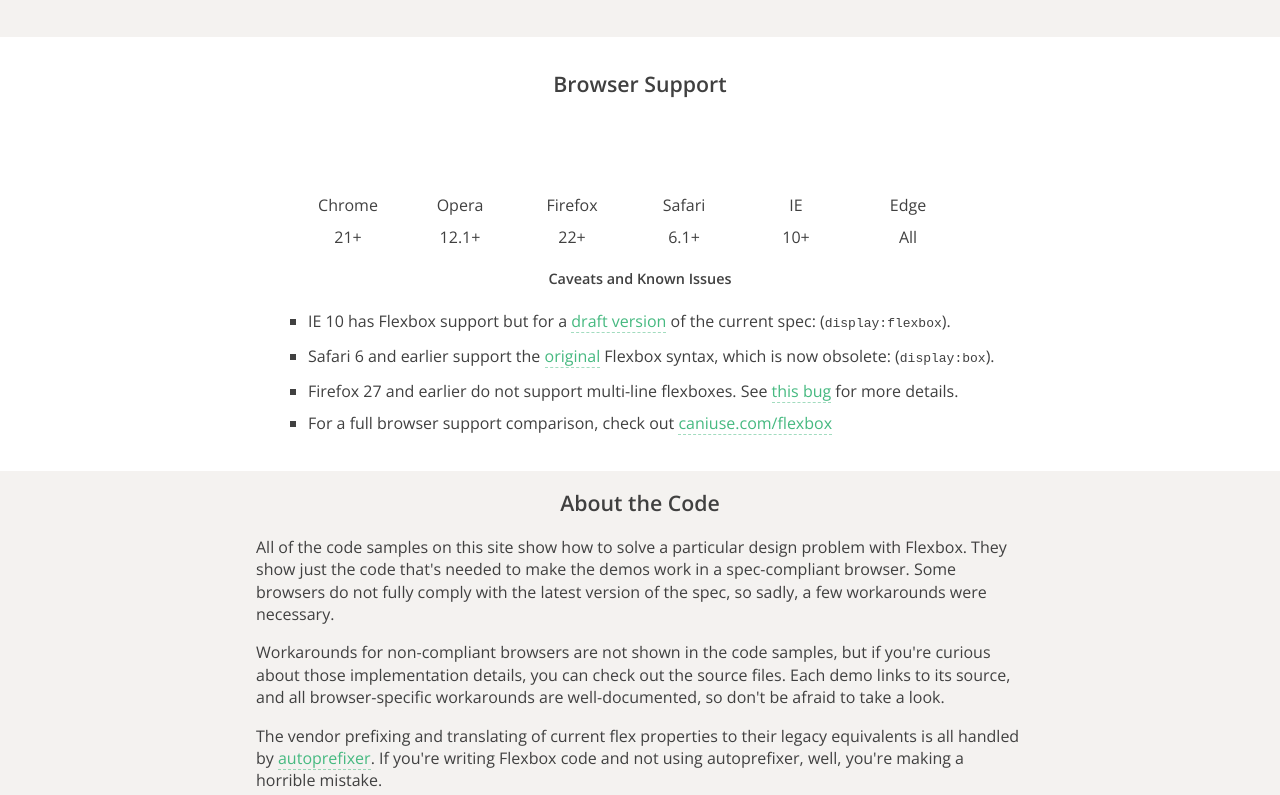
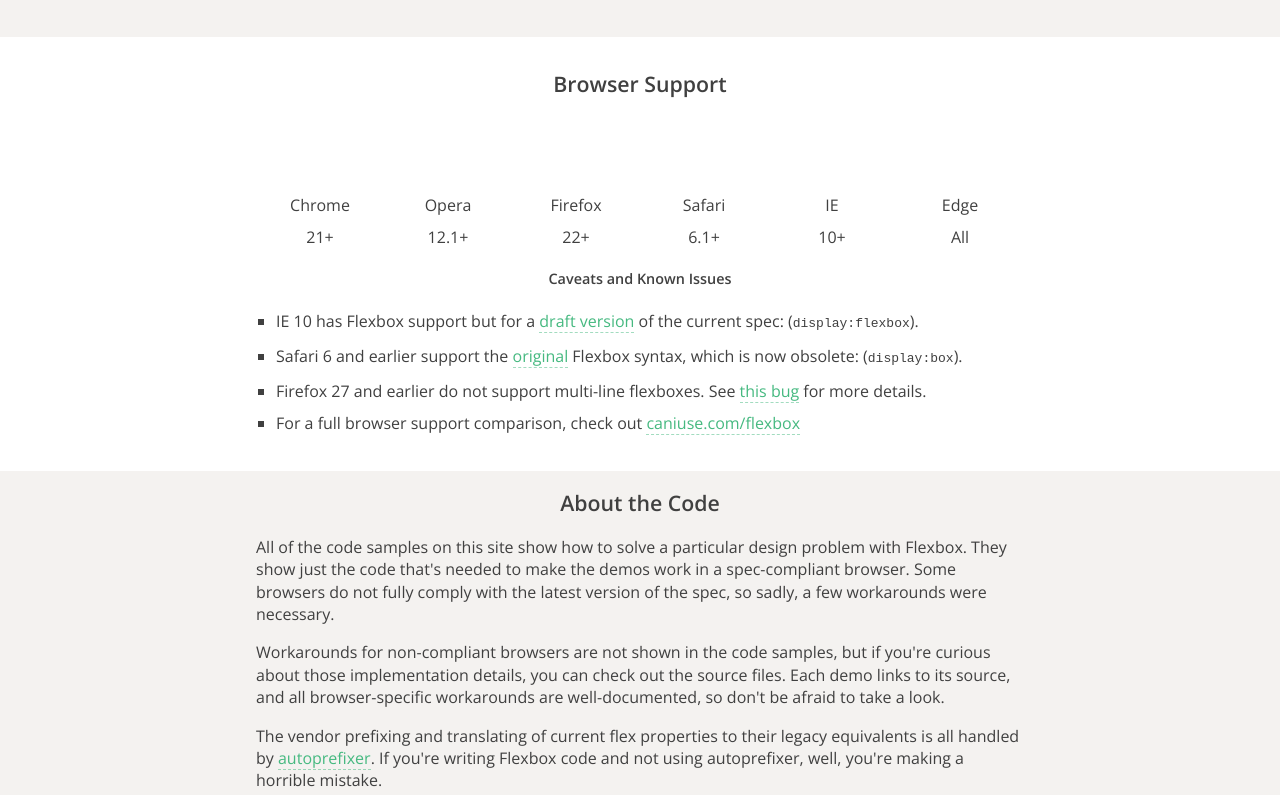
Before and after one commit to flaviomicheletti/solved-by-flexbox, a plain HTML site: page step-03/index.html in a window 1280 px wide. Shown: the part 1278-2073 px from the top of the page. Drawn offline with nearby package versions, Linux system fonts and the light colour scheme.

Commit message:
step-03
    .main ul

```diff
--- a/step-03/main.css
+++ b/step-03/main.css
@@ -105,16 +105,6 @@ header em {
     margin: 2em auto;
     padding: 0 5%;
 }
-/*@media screen and (min-width: 364px) {
-    .main {
-        padding: 0 10%;
-    }
-}
-@media screen and (min-width: 768px) {
-    .main {
-        padding: 0 20%;
-    }
-}*/
 .main h2 {
     text-align: center;
     font-size: 1.333em;
@@ -133,7 +123,7 @@ header em {
     overflow: hidden;
 }
 /* suavizando a responsividade */
-.main p, .main h2, .main ul  {
+.main p, .main h2, .main h3, .main ul  {
     max-width: 768px;
     margin-left: auto;
     margin-right: auto;
@@ -171,12 +161,9 @@ header em {
     }
 }
 
-
-
 li {
     list-style: square;
     line-height: 2em;
-    margin-left: 2em;
 }
 li img {
     display: block;
@@ -212,6 +199,9 @@ figure {
 }
 .browser-flex-container {
     display: flex;
+    flex-flow: row wrap;
+    justify-content:space-around;
+    padding-left: 0px;
 }
 .browser-flex-item {
     list-style: none;
```
